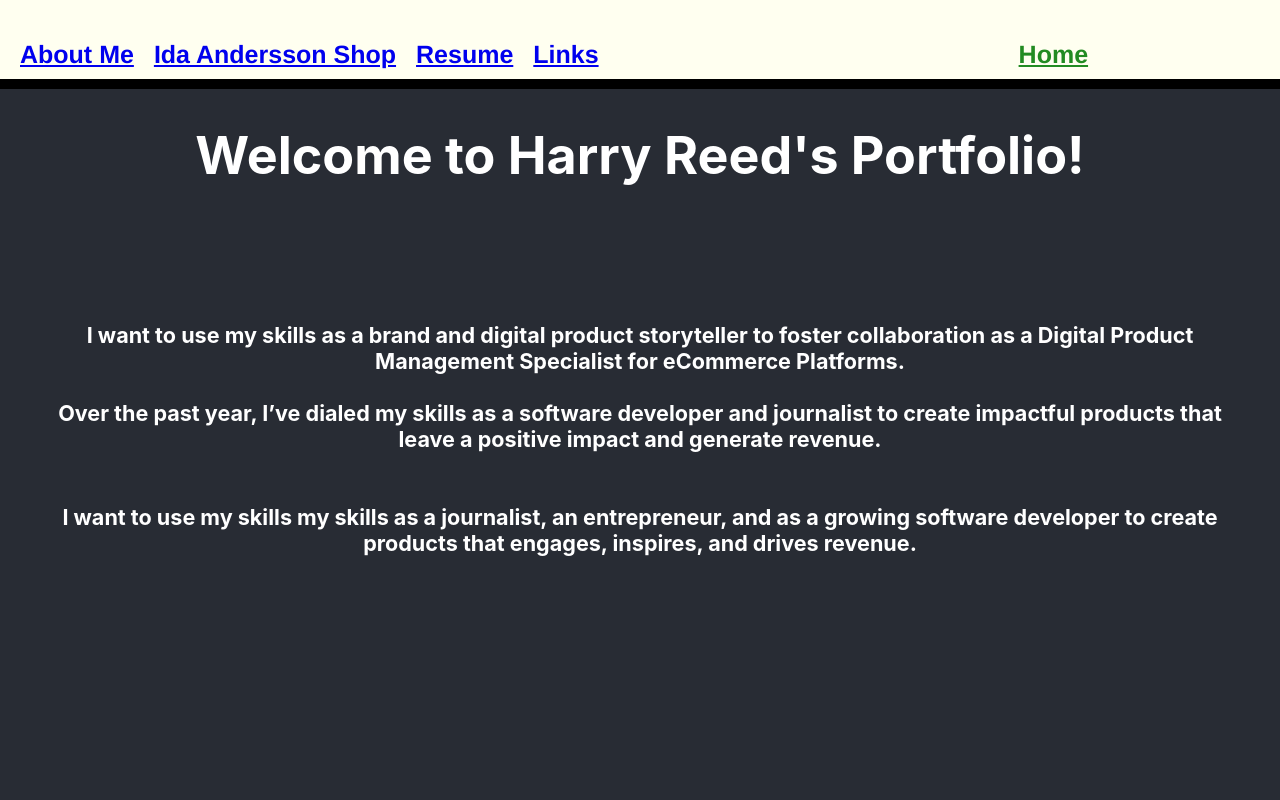
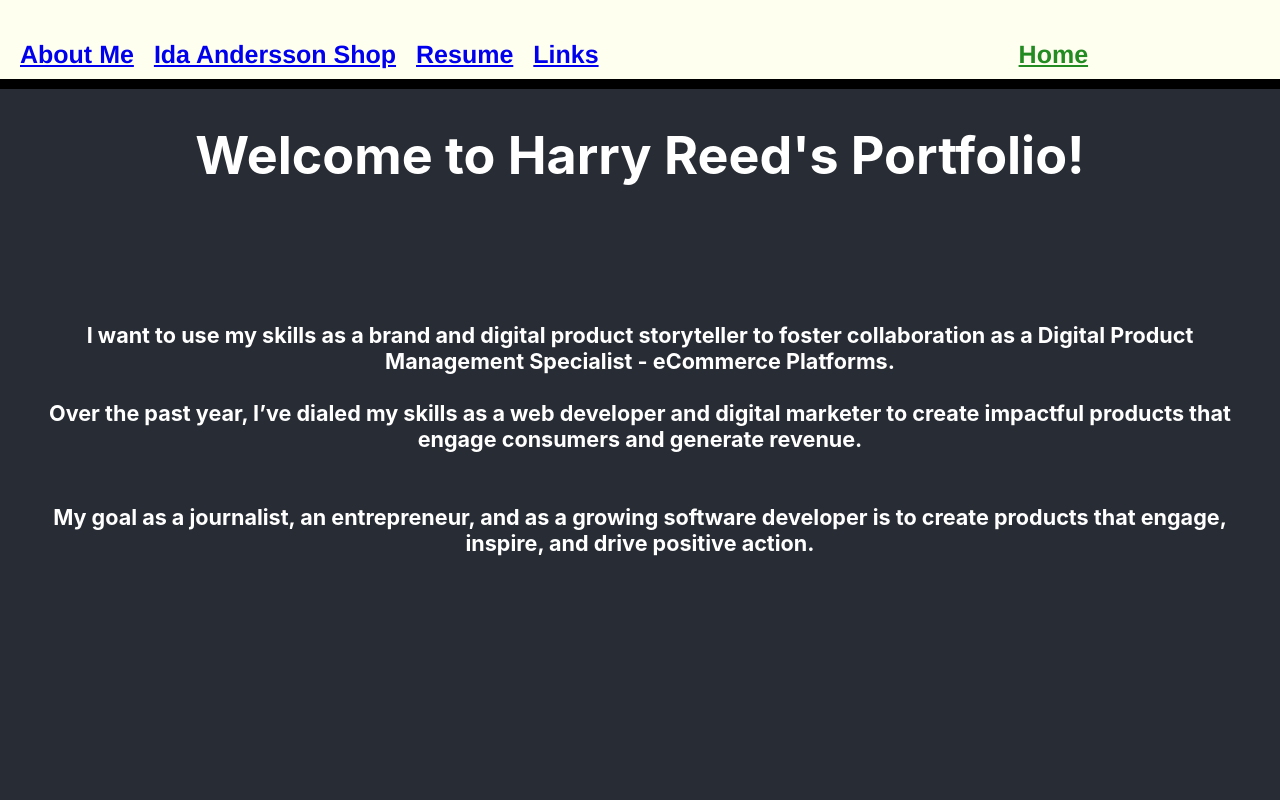
Before and after one commit to HGreedo/nuReactPortfolio, a React (Create React App) app: page / in a window 1280 px wide. Shown: the top 800 px of the page. Built offline with nearby package versions, Linux system fonts and the light colour scheme.

Commit message:
commit on 'main'

```diff
--- a/src/pages/Home.js
+++ b/src/pages/Home.js
@@ -5,15 +5,15 @@ function Home() {
         <div className="App">
         <header className="App-header">
           <h1>Welcome to Harry Reed's Portfolio!</h1>
-          <h5 className="home-blurb">I want to use my skills as a brand and digital product storyteller to foster collaboration as a Digital Product Management Specialist for eCommerce Platforms.
+          <h5 className="home-blurb">I want to use my skills as a brand and digital product storyteller to foster collaboration as a Digital Product Management Specialist - eCommerce Platforms.
               <br/>
               <br/>
-Over the past year, I’ve dialed my skills as a software developer and journalist to create impactful products that leave a positive impact and generate revenue.
+Over the past year, I’ve dialed my skills as a web developer and digital marketer to create impactful products that engage consumers and generate revenue.
 <br/>
 
 <br/>
 <br/>
-I want to use my skills my skills as a journalist, an entrepreneur, and as a growing software developer to create products that engages, inspires, and drives revenue.
+My goal as a journalist, an entrepreneur, and as a growing software developer is to create products that engage, inspire, and drive positive action.
 </h5>
 
 <h2>Thank You For Checking Out My Work!</h2>
```
